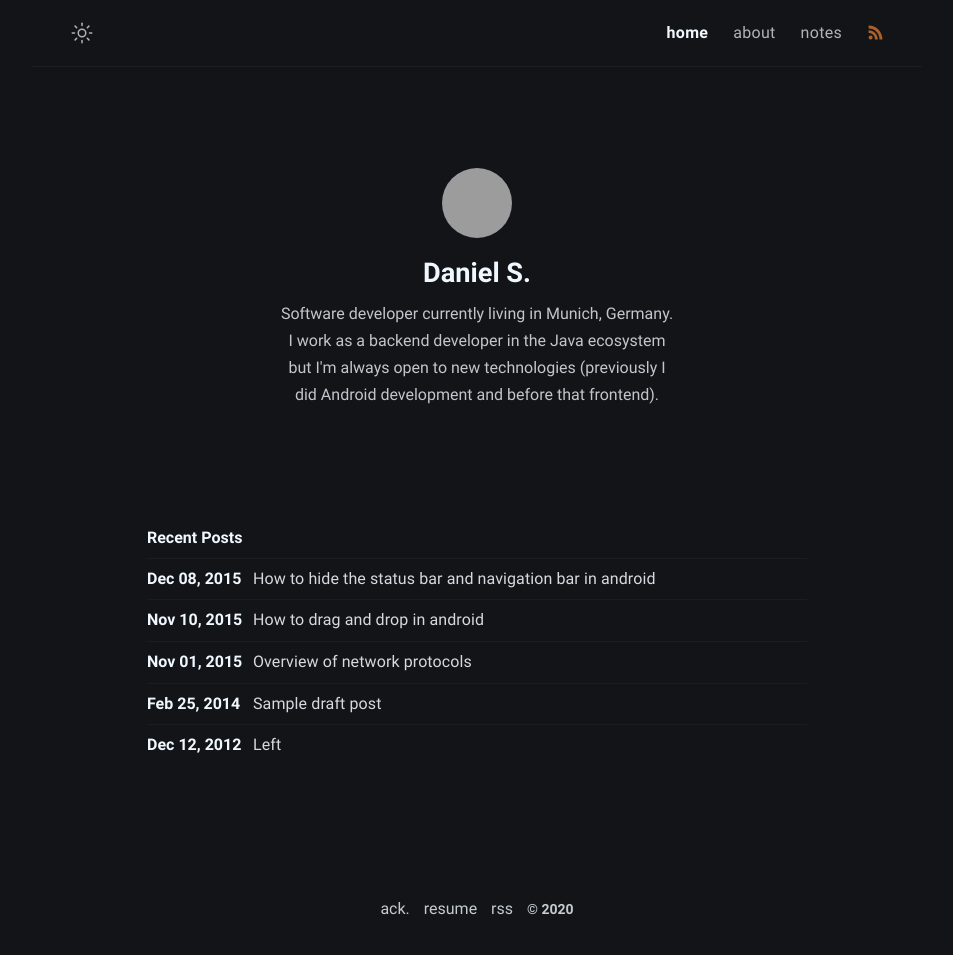
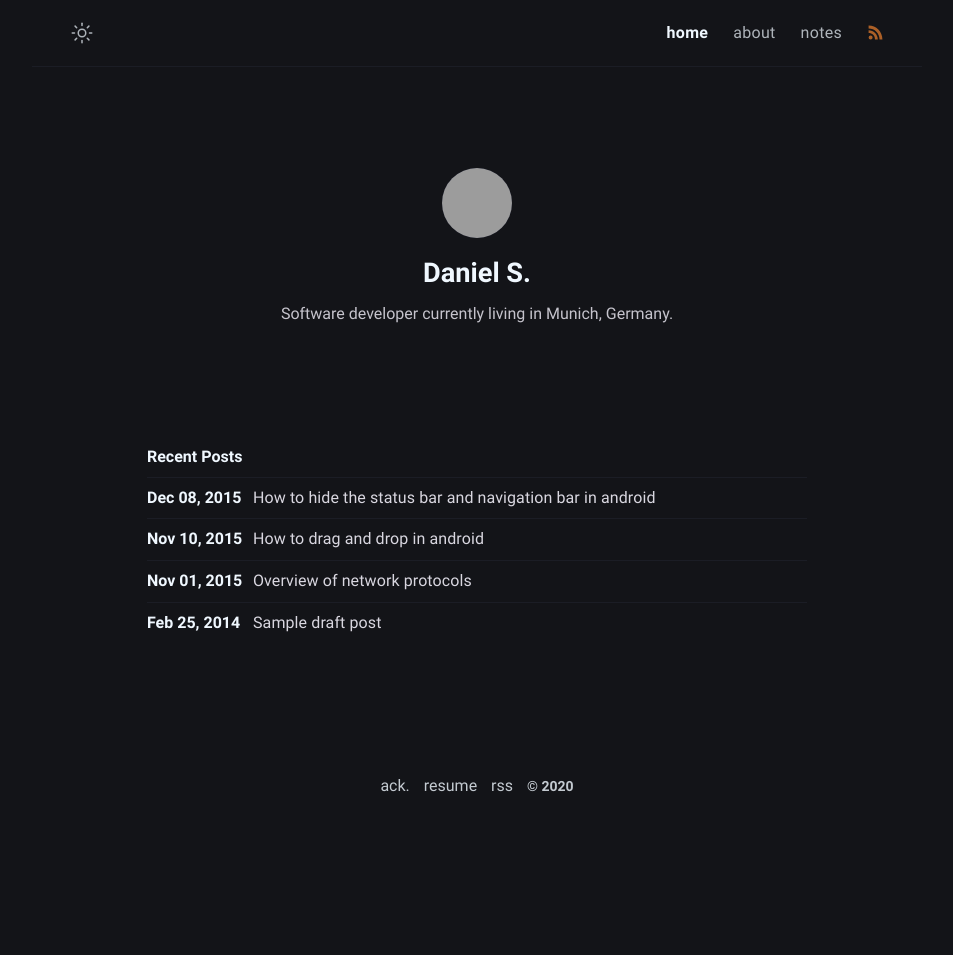
Before and after one commit to danielsularea/danielsularea.github.io, a Jekyll site: the page built from index.md, in a window 1280 px wide. Shown: the whole page, without its empty margins (163-1116 px from the left). Built offline with Jekyll 4.4.1, drawn with Linux system fonts in a browser that asks for light colours; after the commit the page ends 900 px from its top, so only the background shows below that; grey boxes are pictures that could not be loaded.

Commit message:
Add details to about page. Delete unnecessary posts. Fix config.yaml about descriptions.

```diff
--- a/_config.yml
+++ b/_config.yml
@@ -1,7 +1,7 @@
 # Site settings
 title: Daniel S.
 description: >-
-  Software developer currently living in Munich, Germany. I work as a backend developer in the Java ecosystem but I'm always open to new technologies (previously I did Android development and before that frontend).
+  Software developer currently living in Munich, Germany.
 lang: en-US
 timezone: Europe/Berlin
 image: assets/img/ogp.png # This image used for Open Graph more info https://ogp.me/
@@ -12,7 +12,7 @@ mode: dark # default theme "dark" | "light"
 author:
   name: Daniel S.
   bio: >-
-    Software developer currently living in Munich, Germany. I work as a backend developer in the Java ecosystem but I'm always open to new technologies (previously I did Android development and before that frontend).
+    Software developer currently living in Munich, Germany.
   username: danielsularea
   email: daniel@daniel.eu.com
   avatar: /assets/img/
```
Also changed, not shown: _posts/2012-12-12-left.markdown (deleted, +0 -28 lines), about.md (+1 -2 lines).
